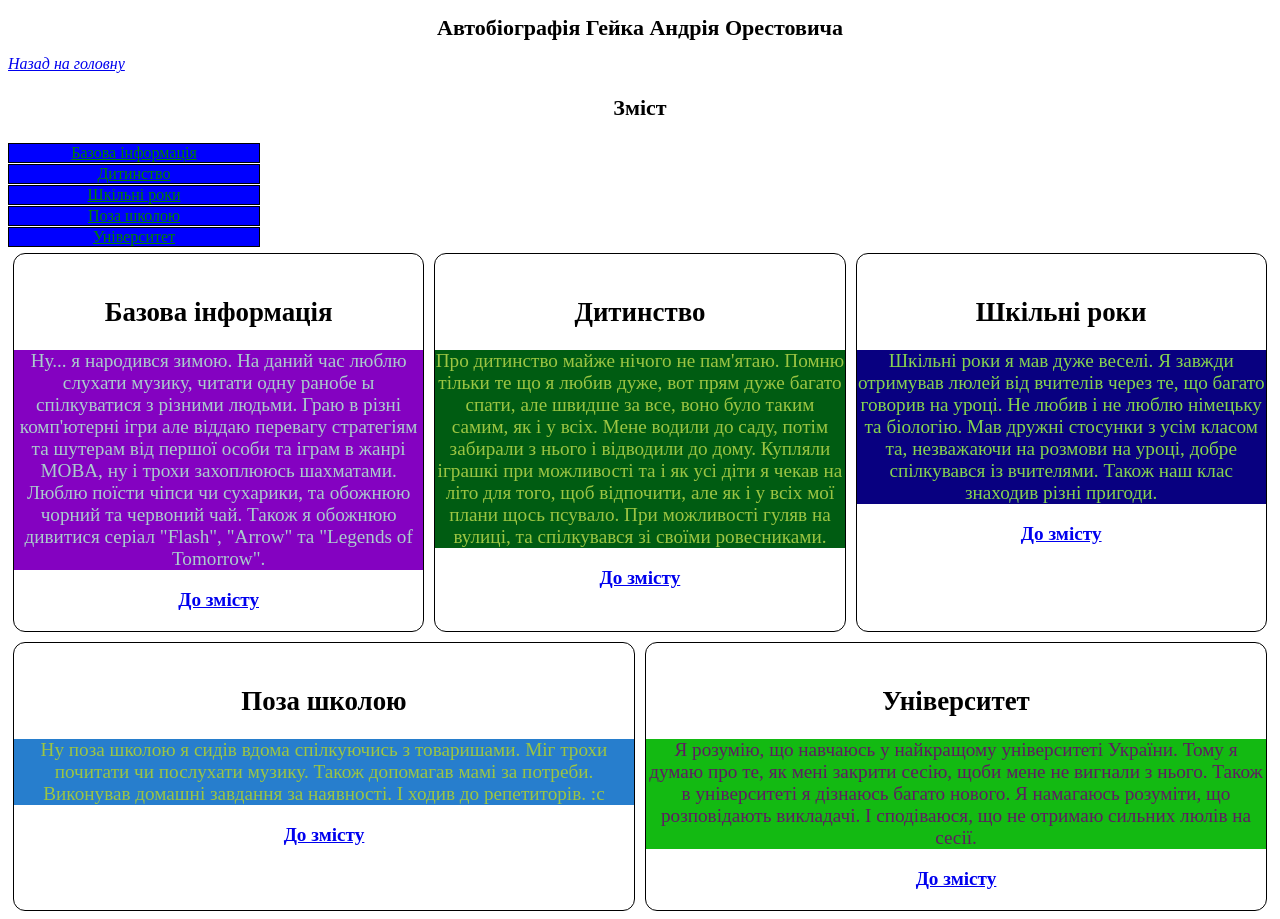
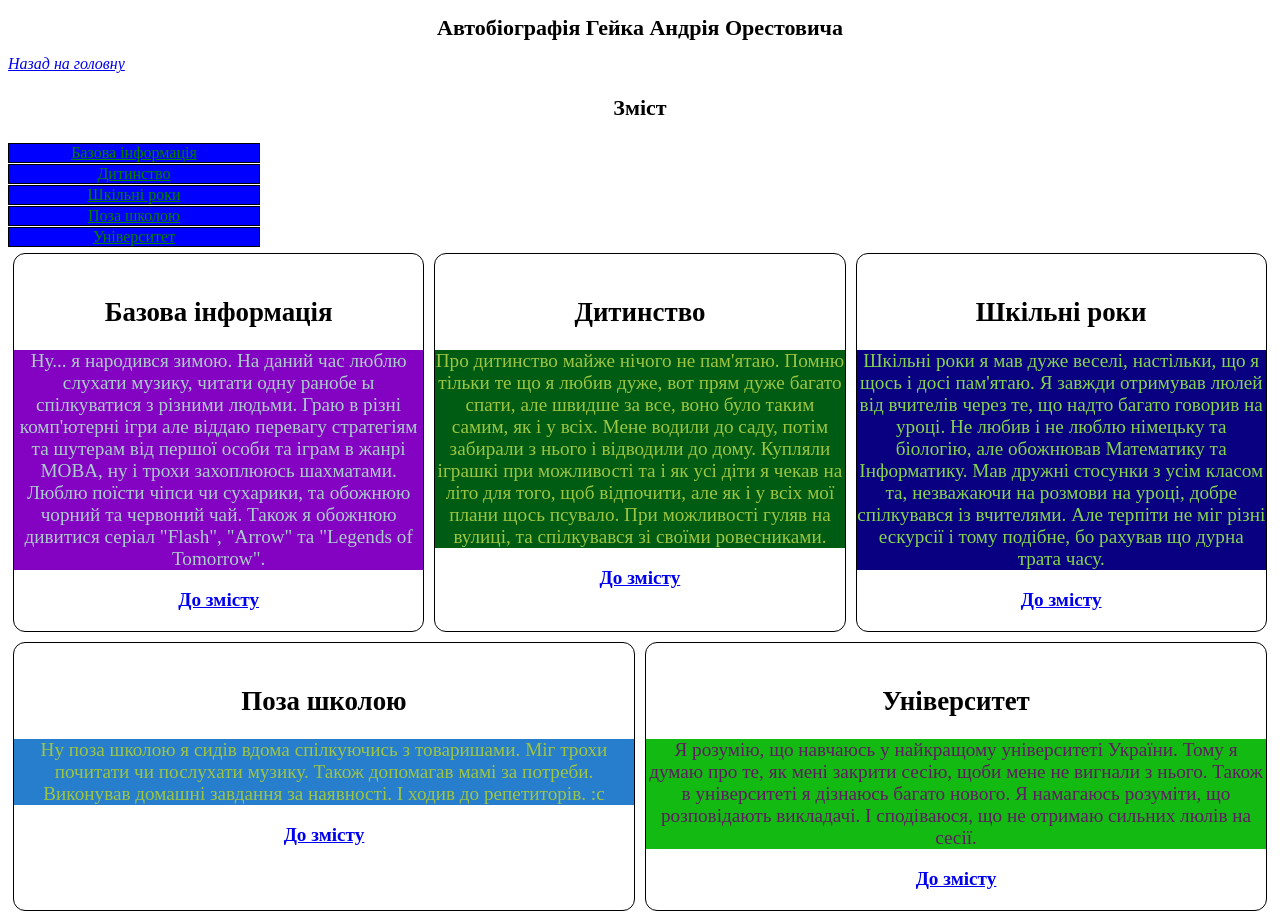
Before and after one commit to DevilOfPurpleLightnings/Web-Repository, a plain HTML site: page Pract6/biography.html in a window 1280 px wide. Shown: the top 919 px of the page. Drawn offline with Linux system fonts and the light colour scheme.

Commit message:
Update biography.html

```diff
--- a/Pract6/biography.html
+++ b/Pract6/biography.html
@@ -42,7 +42,7 @@
                 <article>
                     <h2 id="article3">Шкільні роки</h2>
                     <p id="p3">
-                    	Шкільні роки я мав дуже веселі. Я завжди отримував люлей від вчителів через те, що багато говорив на уроці. Не любив і не люблю німецьку та біологію. Мав дружні стосунки з усім класом та, незважаючи на розмови на уроці, добре спілкувався із вчителями. Також наш клас знаходив різні пригоди.
+                            Шкільні роки я мав дуже веселі, настільки, що я щось і досі пам'ятаю. Я завжди отримував люлей від вчителів через те, що надто багато говорив на уроці. Не любив і не люблю німецьку та біологію, але обожнював Математику та Інформатику. Мав дружні стосунки з усім класом та, незважаючи на розмови на уроці, добре спілкувався із вчителями. Але терпіти не міг різні ескурсії і тому подібне, бо рахував що дурна трата часу.
                     </p>
                     <a class="retcont" href="#сontent">До змісту</a>
                 </article>
```
